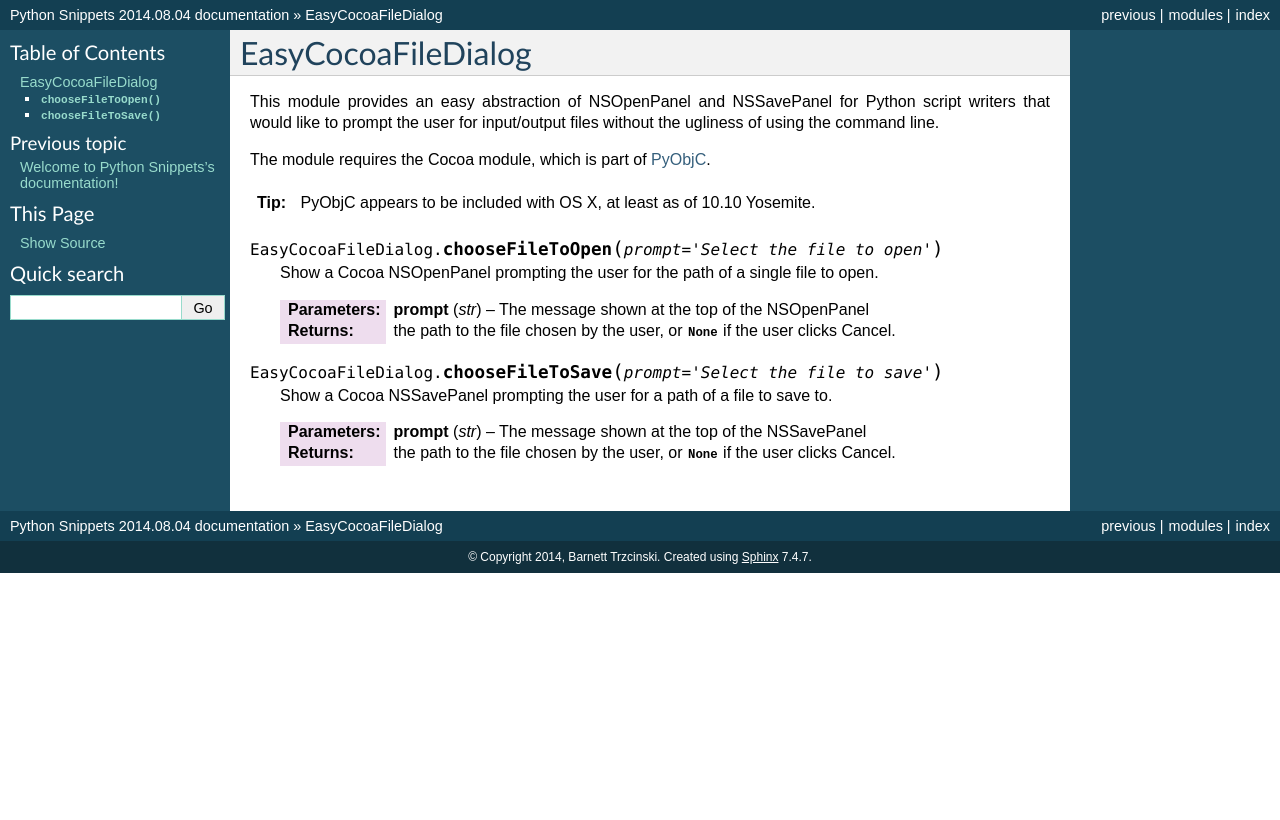
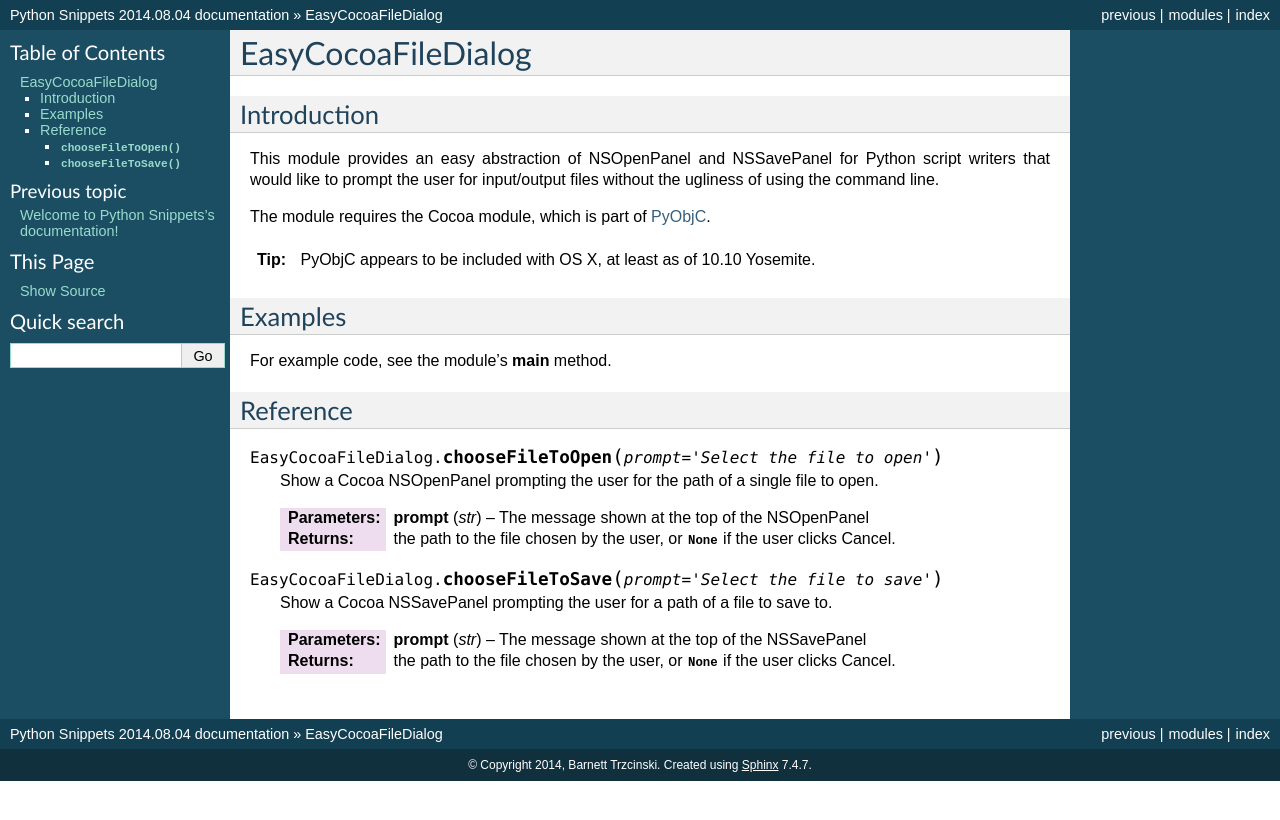
Before and after one commit to btrzcinski/python-snippets, a Sphinx documentation site: the page built from doc/EasyCocoaFileDialog/module.rst, in a window 1280 px wide. Shown: the top 820 px of the page. Built offline with Sphinx 7.4.7, drawn with Linux system fonts in a browser that asks for light colours.

Commit message:
Deleted unneeded gitignore files and completed module doc for EasyCocoaFileDialog

```diff
--- a/doc/EasyCocoaFileDialog/module.rst
+++ b/doc/EasyCocoaFileDialog/module.rst
@@ -1,5 +1,9 @@
 EasyCocoaFileDialog
 ===================
+
+============
+Introduction
+============
 
 This module provides an easy abstraction of NSOpenPanel and NSSavePanel for
 Python script writers that would like to prompt the user for input/output files
@@ -8,6 +12,16 @@ without the ugliness of using the command line.
 The module requires the Cocoa module, which is part of `PyObjC <https://pythonhosted.org/pyobjc/>`_.
 
 .. tip:: PyObjC appears to be included with OS X, at least as of 10.10 Yosemite.
+
+========
+Examples
+========
+
+For example code, see the module's **main** method.
+
+=========
+Reference
+=========
 
 .. py:module:: EasyCocoaFileDialog
    :synopsis: Module that shows Cocoa file dialogs for selecting paths.
```
Also changed, not shown: 3 other files.
